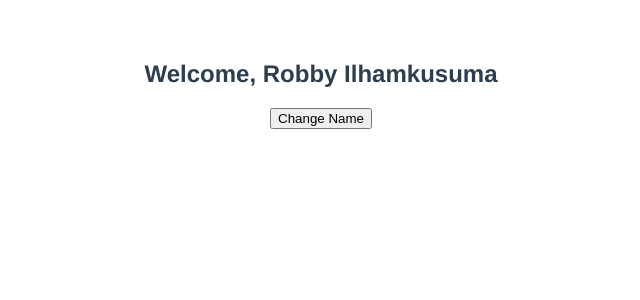
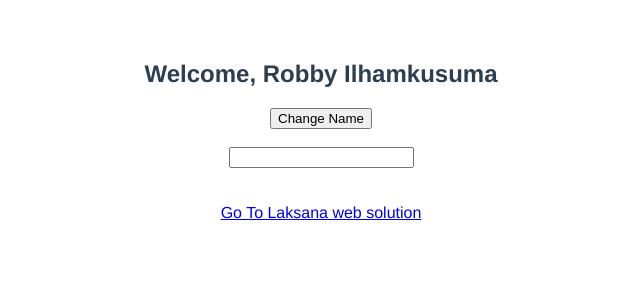
Before and after one commit to robbytrujillo/fundamentalVue, a Vue app: page / in a window 1280 px wide. Shown: the top 300 px of the page, without its empty margins (319-959 px from the left). Built offline with nearby package versions, Linux system fonts and the light colour scheme.

Commit message:
Fundamental Vue

```diff
--- a/src/App.vue
+++ b/src/App.vue
@@ -2,7 +2,12 @@
   <h2>Welcome, {{ nama }}</h2>
   <!-- <button v-on:click="changeName">Change Name</button> -->
   <!-- disingkat -->
-  <button @click="changeName">Change Name</button>
+  <button @click="changeName">Change Name</button><br />
+  <br />
+  <input type="text" v-model="panggil" /><br />
+  <!-- output agar realtime -->
+  {{ panggil }}<br /><br />
+  <a :href="url">Go To Laksana web solution</a>
 </template>
 
 <script>
@@ -11,6 +16,8 @@ export default {
   data() {
     return {
       nama: "Robby Ilhamkusuma",
+      url: "https://laksanasolution.com",
+      panggil: "",
     };
   },
   methods: {
```
